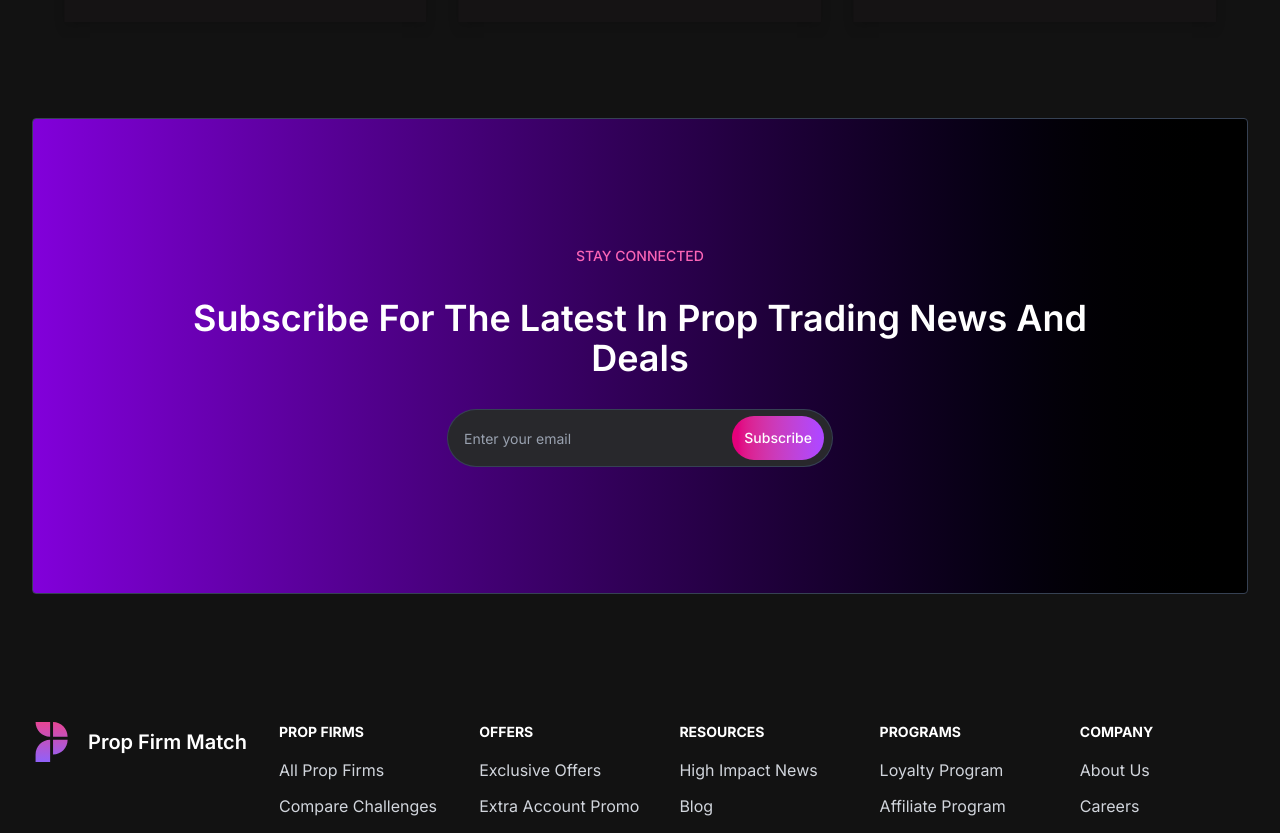
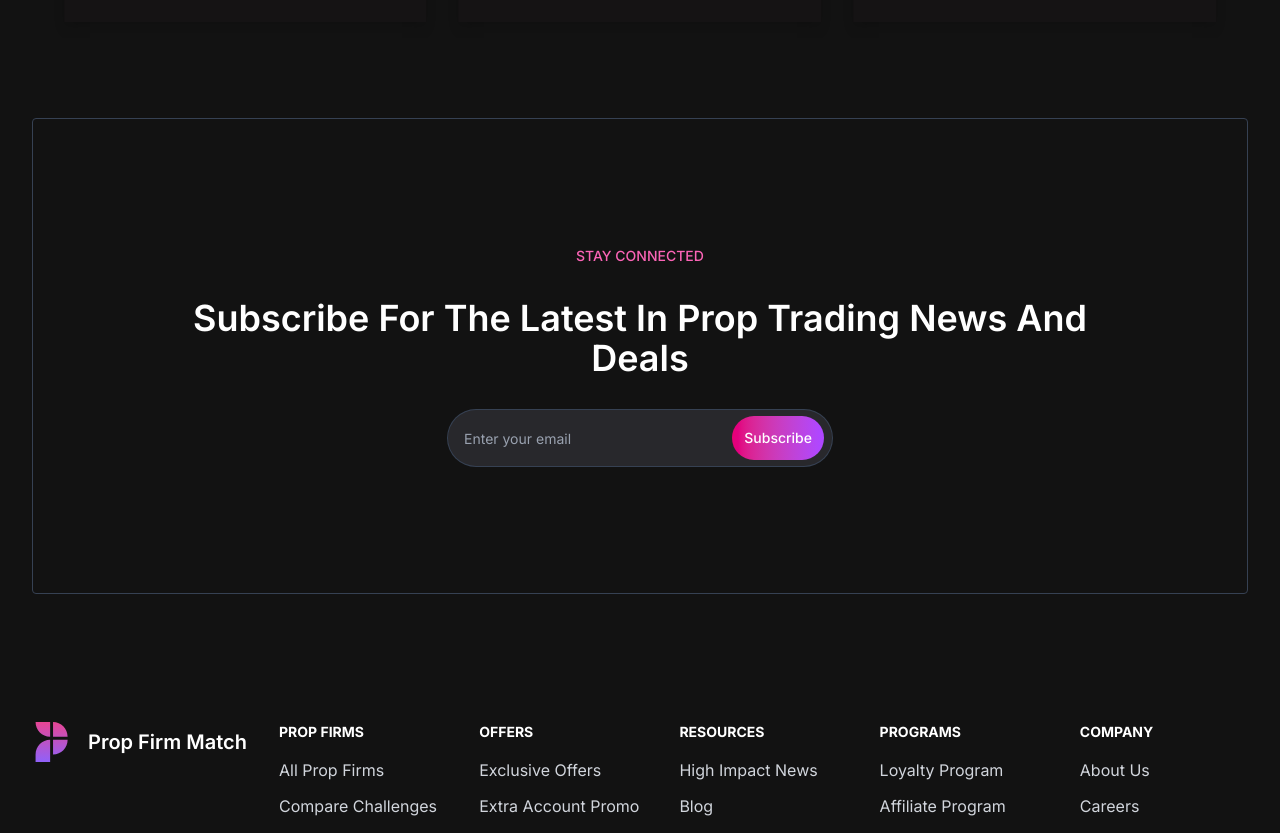
Before and after one commit to AbdulSamad94/Prop_Firm_Match_Clone, a Next.js app: page / in a window 1280 px wide. Shown: the part 1328-2161 px from the top of the page. Built offline with nearby package versions, Linux system fonts and the light colour scheme.

Commit message:
bug fixed 2'

```diff
--- a/src/components/PropFirmTable/UpperNavigation.tsx
+++ b/src/components/PropFirmTable/UpperNavigation.tsx
@@ -9,7 +9,6 @@ type TabOption = "Firms" | "Challenges" | "Offers" | "Reviews";
 export default function UpperNavigation() {
   const [activeTab, setActiveTab] = useState<TabOption>("Firms");
   const [activeFilter, setActiveFilter] = useState<string | null>("Popular");
-  const [favoriteCount, setFavoriteCount] = useState(0);
 
   const handleTabChange = (tab: TabOption) => {
     setActiveTab(tab);
@@ -83,7 +82,7 @@ export default function UpperNavigation() {
               color={activeFilter === "Favorite" ? "#E94A96" : "white"}
               fill={activeFilter === "Favorite" ? "#E94A96" : "none"}
             />
-            Favorite {favoriteCount}/5
+            Favorite 0/5
           </button>
 
           {/* New Filter */}
--- a/src/components/SubscriptionSection/index.tsx
+++ b/src/components/SubscriptionSection/index.tsx
@@ -47,7 +47,7 @@ export default function SubscriptionSection() {
     <section className="w-full py-32 px-4 relative overflow-hidden inter my-20">
       {/* Background gradient */}
       <div
-        className="absolute inset-0 bg-gradient-to-r from-purple-700 via-black to-purple-700 w-[95%] mx-auto border border-gray-700 rounded"
+        className="absolute inset-0 w-[95%] mx-auto border border-gray-700 rounded"
         style={{
           backgroundSize: "200% 200%",
           animation: "gradientAnimation 15s ease infinite",
```
